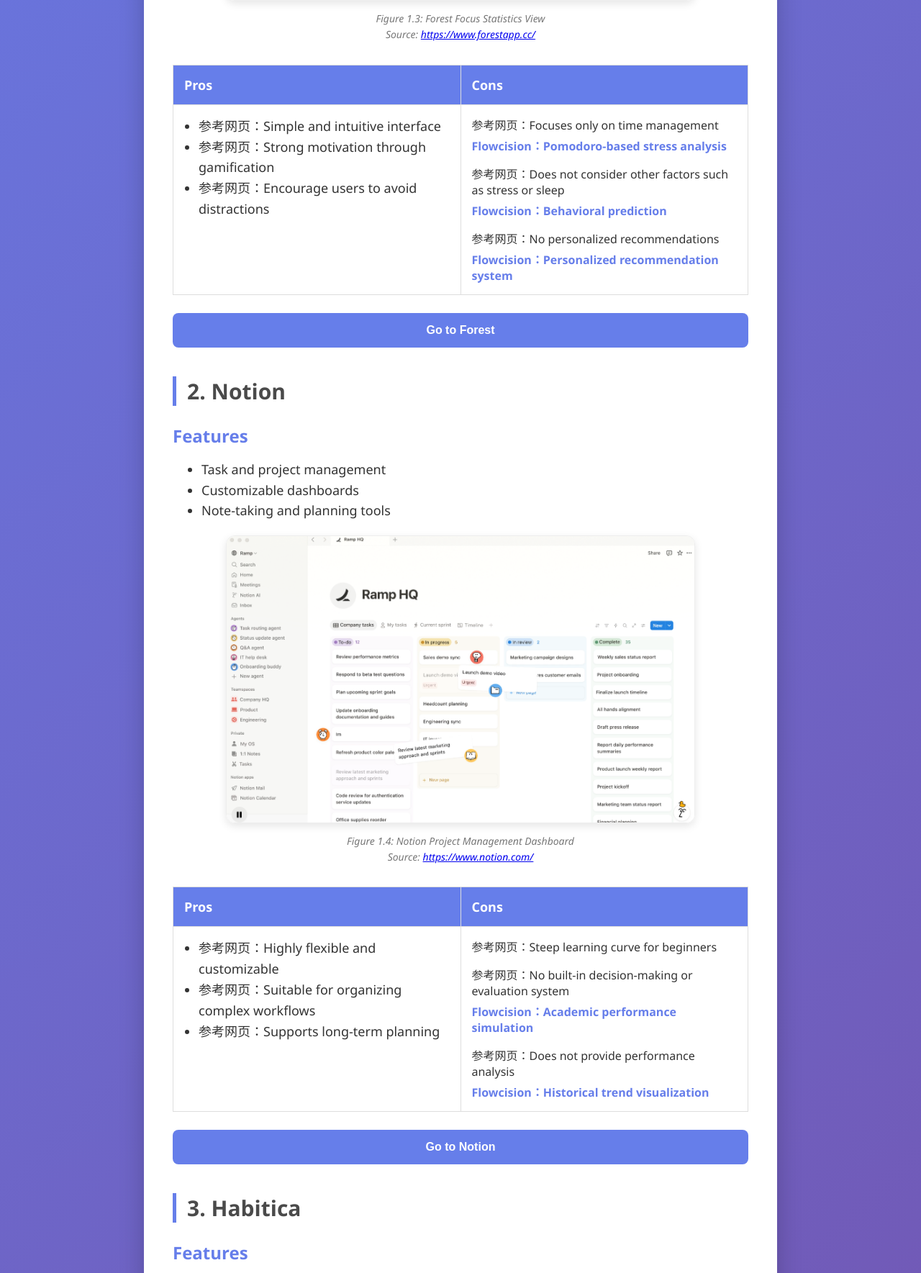
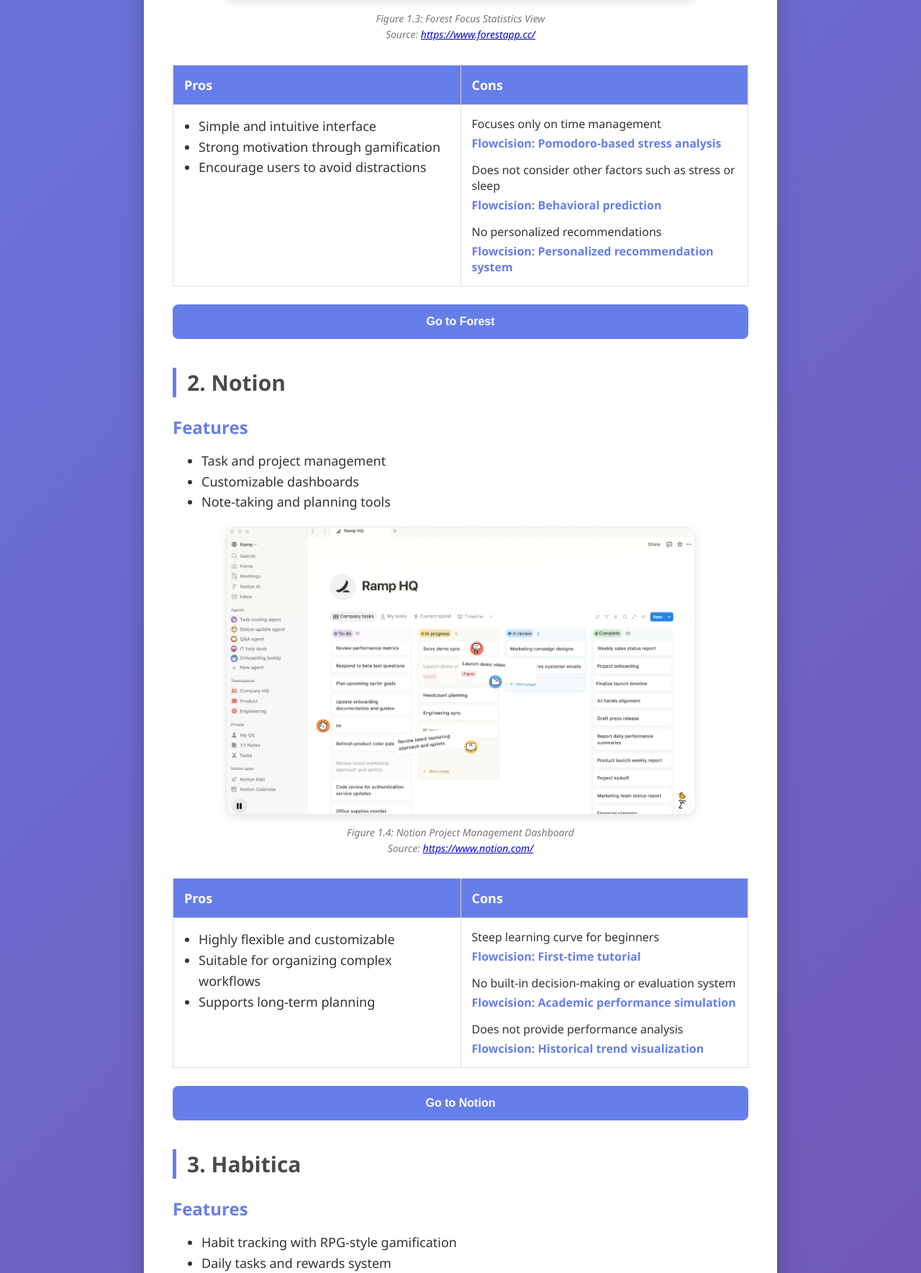
Before and after one commit to IOI4896/GitExercise-Flowcision, a Flask app: page /market_research in a window 1280 px wide. Shown: the part 1308-3077 px from the top of the page at 72% size. Run offline with Flask 3, Linux system fonts and the light colour scheme.

Commit message:
Refactor market research HTML structure and styles

```diff
--- a/templates/market_research.html
+++ b/templates/market_research.html
@@ -59,7 +59,6 @@
             }
             button:hover { background-color: #5a67d8; transform: translateY(-2px); }
 
-            /* 新增的表格与对比样式 */
             table { width: 100%; border-collapse: collapse; margin-top: 20px; font-size: 16px; }
             th, td { border: 1px solid #ddd; padding: 15px; text-align: left; vertical-align: top; }
             th { background-color: #667eea; color: white; font-size: 18px; width: 50%; }
@@ -99,23 +98,23 @@
                     <tr>
                         <td>
                             <ul class="pros-list">
-                                <li>参考网页：Simple and intuitive interface</li>
-                                <li>参考网页：Strong motivation through gamification</li>
-                                <li>参考网页：Encourage users to avoid distractions</li>
+                                <li>Simple and intuitive interface</li>
+                                <li>Strong motivation through gamification</li>
+                                <li>Encourage users to avoid distractions</li>
                             </ul>
                         </td>
                         <td>
                             <div class="diff-item">
-                                参考网页：Focuses only on time management<br>
-                                <span class="flowcision-highlight">Flowcision：Pomodoro-based stress analysis</span>
+                                Focuses only on time management<br>
+                                <span class="flowcision-highlight">Flowcision: Pomodoro-based stress analysis</span>
                             </div>
                             <div class="diff-item">
-                                参考网页：Does not consider other factors such as stress or sleep<br>
-                                <span class="flowcision-highlight">Flowcision：Behavioral prediction</span>
+                                Does not consider other factors such as stress or sleep<br>
+                                <span class="flowcision-highlight">Flowcision: Behavioral prediction</span>
                             </div>
                             <div class="diff-item">
-                                参考网页：No personalized recommendations<br>
-                                <span class="flowcision-highlight">Flowcision：Personalized recommendation system</span>
+                                No personalized recommendations<br>
+                                <span class="flowcision-highlight">Flowcision: Personalized recommendation system</span>
                             </div>
                         </td>
                     </tr>
@@ -146,22 +145,23 @@
                     <tr>
                         <td>
                             <ul class="pros-list">
-                                <li>参考网页：Highly flexible and customizable</li>
-                                <li>参考网页：Suitable for organizing complex workflows</li>
-                                <li>参考网页：Supports long-term planning</li>
+                                <li>Highly flexible and customizable</li>
+                                <li>Suitable for organizing complex workflows</li>
+                                <li>Supports long-term planning</li>
                             </ul>
                         </td>
                         <td>
                             <div class="diff-item">
-                                参考网页：Steep learning curve for beginners
+                                Steep learning curve for beginners<br>
+                                <span class="flowcision-highlight">Flowcision: First-time tutorial</span>
                             </div>
                             <div class="diff-item">
-                                参考网页：No built-in decision-making or evaluation system<br>
-                                <span class="flowcision-highlight">Flowcision：Academic performance simulation</span>
+                                No built-in decision-making or evaluation system<br>
+                                <span class="flowcision-highlight">Flowcision: Academic performance simulation</span>
                             </div>
                             <div class="diff-item">
-                                参考网页：Does not provide performance analysis<br>
-                                <span class="flowcision-highlight">Flowcision：Historical trend visualization</span>
+                                Does not provide performance analysis<br>
+                                <span class="flowcision-highlight">Flowcision: Historical trend visualization</span>
                             </div>
                         </td>
                     </tr>
@@ -192,23 +192,23 @@
                     <tr>
                         <td>
                             <ul class="pros-list">
-                                <li>参考网页：Engaging and interactive design</li>
-                                <li>参考网页：Encourages habit formation</li>
-                                <li>参考网页：Visual progress system</li>
+                                <li>Engaging and interactive design</li>
+                                <li>Encourages habit formation</li>
+                                <li>Visual progress system</li>
                             </ul>
                         </td>
                         <td>
                             <div class="diff-item">
-                                参考网页：Focuses on habit tracking rather than evaluation<br>
-                                <span class="flowcision-highlight">Flowcision：Academic performance simulation</span>
+                                Focuses on habit tracking rather than evaluation<br>
+                                <span class="flowcision-highlight">Flowcision: Academic performance simulation</span>
                             </div>
                             <div class="diff-item">
-                                参考网页：Does not analyze multiple lifestyle factors<br>
-                                <span class="flowcision-highlight">Flowcision：Behavioral prediction</span>
+                                Does not analyze multiple lifestyle factors<br>
+                                <span class="flowcision-highlight">Flowcision: Behavioral prediction</span>
                             </div>
                             <div class="diff-item">
-                                参考网页：Limited personalization in recommendations<br>
-                                <span class="flowcision-highlight">Flowcision：Personalized recommendation system</span>
+                                Limited personalization in recommendations<br>
+                                <span class="flowcision-highlight">Flowcision: Personalized recommendation system</span>
                             </div>
                         </td>
                     </tr>
@@ -231,9 +231,6 @@
             </nav>
         </div>
 
-        <script>
-
-        </script>
         <style>
             body.dark-mode {
                 background: linear-gradient(135deg, #111324 0%, #1a1a2e 100%) !important;
@@ -270,7 +267,7 @@
             body.dark-mode button:hover, body.dark-mode .btn:hover {
                 background-color: #4338ca !important;
             }
-    /* 适配 Dark Mode 的高亮文字 */
+
             body.dark-mode .flowcision-highlight {
                 color: #a3bffa !important;
             }
```
Lines whose indentation alone changed are shown as unchanged.
